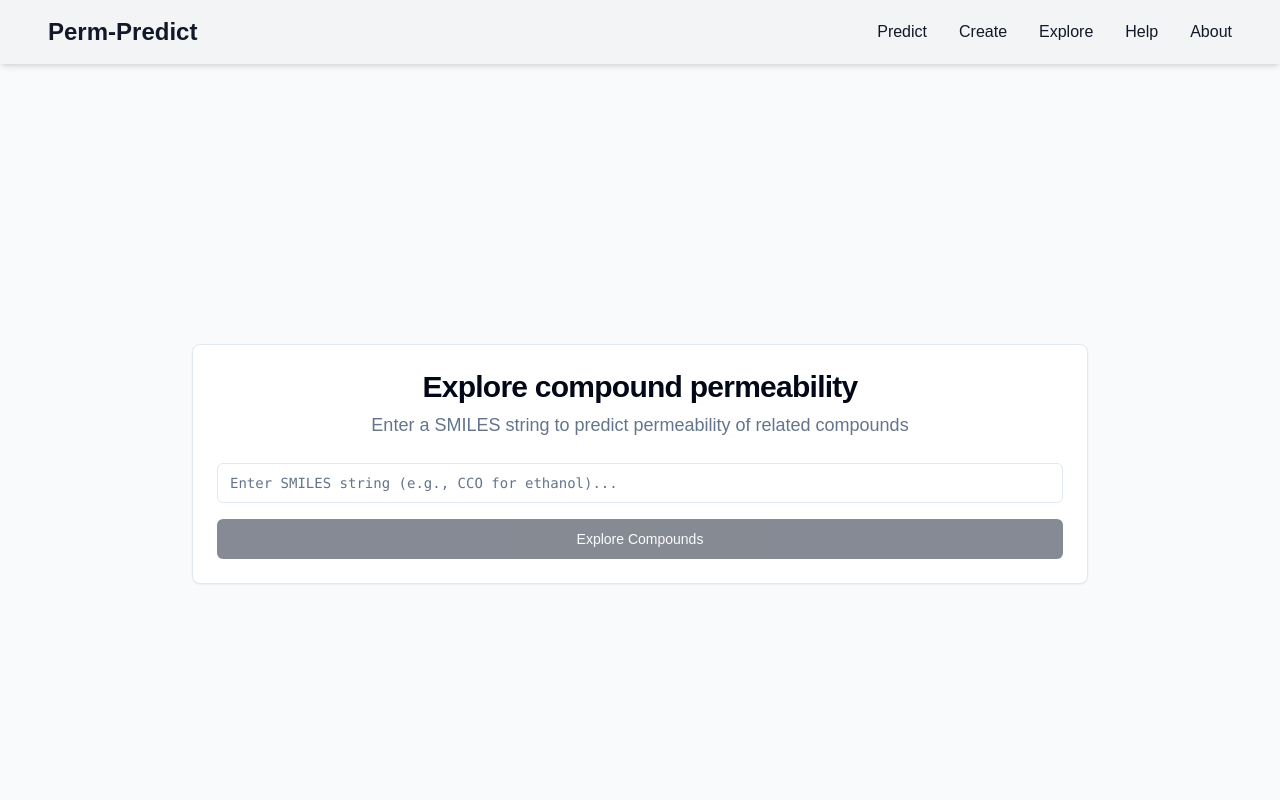
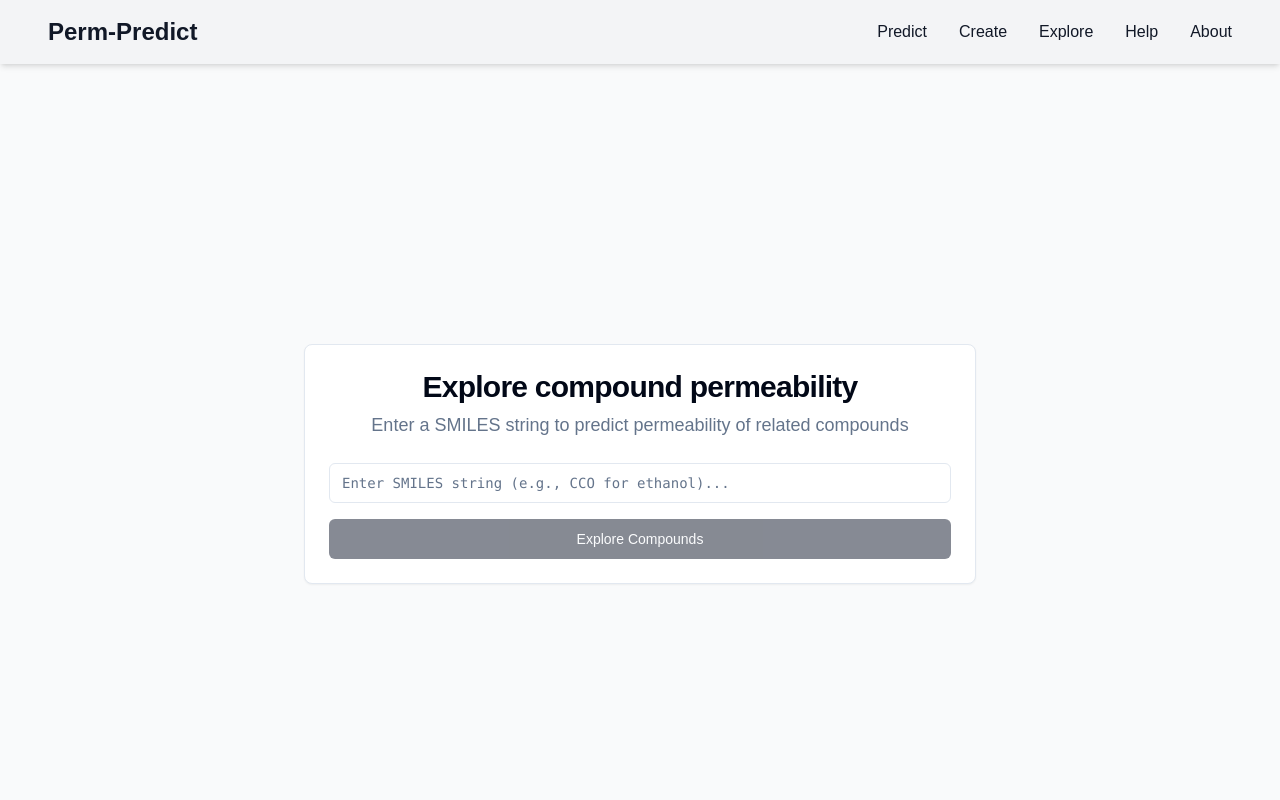
Before and after one commit to adamd3/perm-predict, a Next.js app in the folder frontend/: page /explore in a window 1280 px wide. Shown: the top 800 px of the page. Built offline with nearby package versions, Linux system fonts and the light colour scheme; no server answers.

Commit message:
Fix with on explore page

```diff
--- a/frontend/src/app/explore/page.tsx
+++ b/frontend/src/app/explore/page.tsx
@@ -12,7 +12,7 @@
   return (
     <div className="flex flex-col items-center justify-center min-h-screen py-2">
       <main className="flex flex-col items-center justify-center w-full flex-1 px-4 sm:px-20 text-center">
-        <Card className="w-full max-w-4xl">
+        <Card className="w-full max-w-2xl mx-auto">
           <CardHeader>
             <CardTitle className="text-3xl font-bold">Explore compound permeability</CardTitle>
             <CardDescription className="mt-2 text-lg">
```
